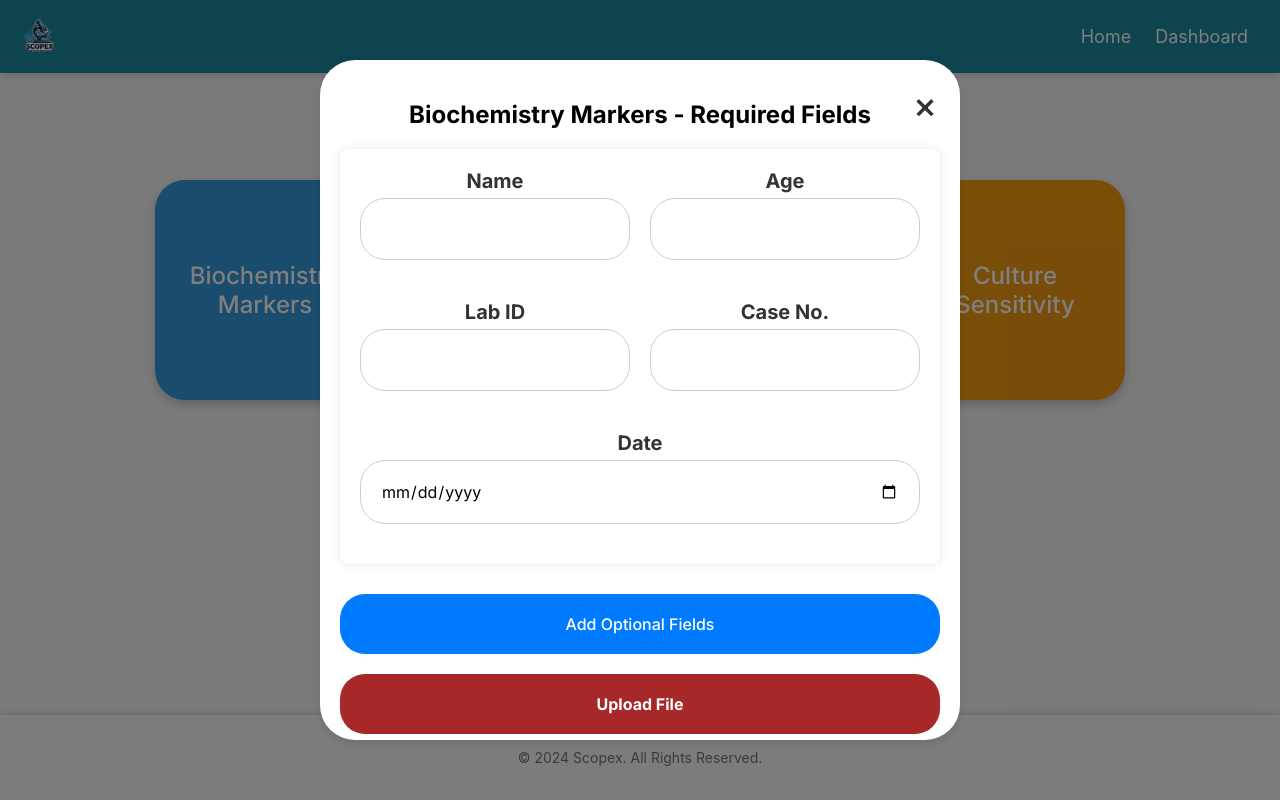
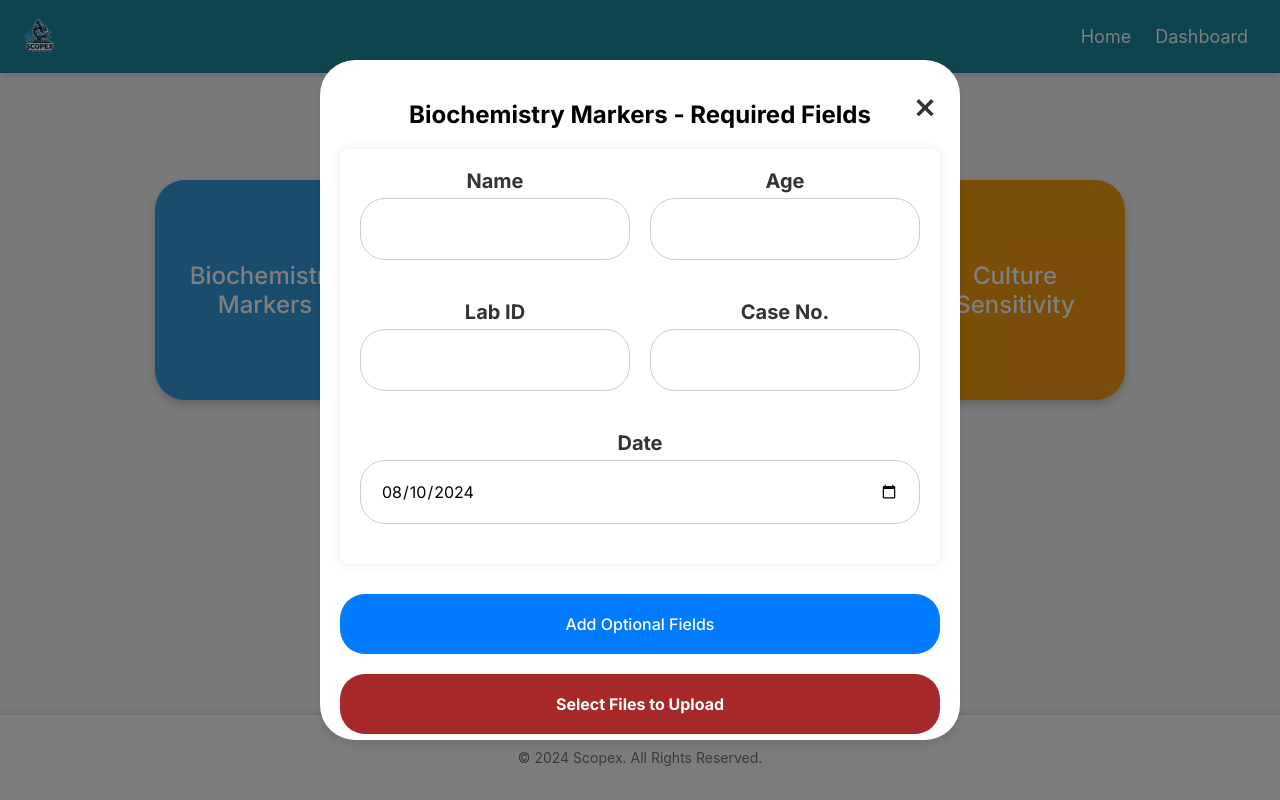
Before and after one commit to mlbrainlab/scopex, a React (Create React App) app: page / in a window 1280 px wide. Both pictures are taken after a click on the button "Biochemistry Markers". Built offline with nearby package versions, Linux system fonts and the light colour scheme.

Commit message:
logic: Fix upload and submit functions

```diff
--- a/src/components/MainPage.js
+++ b/src/components/MainPage.js
@@ -1,5 +1,6 @@
 import React, { useState, useEffect } from 'react';
 import TemplateForm from './TemplateForm';
+import axios from 'axios';
 import './MainPage.css'; // Include custom styles
 
 const templates = [
@@ -180,7 +181,7 @@ function MainPage() {
   const [selectedTemplate, setSelectedTemplate] = useState(null);
   const [viewOptionalFields, setViewOptionalFields] = useState(false);
   const [viewRequiredFields, setViewRequiredFields] = useState(true);
-
+  const [formData, setFormData] = useState({});
   const [fileName, setFileName] = useState("No File Chosen");
 
   const handleFileChange = (e) => {
@@ -191,6 +192,8 @@ function MainPage() {
       setSelectedTemplate(template);
       setViewOptionalFields(false);
       setViewRequiredFields(true); // Start with the required fields
+      setFormData({}); // Reset form data when a new template is selected
+      resetFileInput(); // Reset file input
   };
 
   const handleViewOptionalFields = () => {
@@ -208,6 +211,73 @@ function MainPage() {
       setViewOptionalFields(false); // Reset everything when closing the popup
   };
 
+  const handleInputChange = (e) => {
+      setFormData({
+          ...formData,
+          [e.target.name]: e.target.value,
+      });
+  };
+
+  const resetFileInput = () => {
+    const fileInput = document.getElementById('file-upload');
+    if (fileInput) {
+        fileInput.value = ""; // Clear the file input
+    }
+    setFileName("No File Chosen"); // Reset the file name state
+  };
+
+  const handleSubmit = async (e) => {
+      e.preventDefault();
+
+      let uploadedFilePath = null;
+
+      // Check if a file is selected and upload it
+      if (fileName !== "No File Chosen") {
+          const formData = new FormData();
+          const fileInput = document.getElementById('file-upload');
+          const selectedFile = fileInput.files[0];
+
+          // Ensure a file is selected
+          if (selectedFile) {
+              formData.append('file', selectedFile);
+
+              try {
+                  const uploadResponse = await axios.post(`${process.env.REACT_APP_API_URL}/api/upload`, formData, {
+                      headers: {
+                          'Content-Type': 'multipart/form-data'
+                      }
+                  });
+                  uploadedFilePath = uploadResponse.data.filePath;
+                  console.log('File uploaded:', uploadedFilePath);
+              } catch (error) {
+                  console.error('Error uploading file:', error);
+                  alert('Error uploading file');
+                  return; // Stop submission if the file upload fails
+              }
+          } else {
+              console.error('No file selected');
+              alert('Please select a file to upload');
+              return; // Stop submission if no file is selected
+          }
+      }
+
+      // Proceed with submitting form data
+      try {
+          const response = await axios.post(`${process.env.REACT_APP_API_URL}/api/form-submit`, {
+              templateName: selectedTemplate.name,
+              formData: {
+                  ...formData,
+                  filePath: uploadedFilePath // Add the file path to the form data
+              }
+          });
+          console.log('Form submitted:', response.data);
+          alert('Form submitted successfully');
+          handleClosePopup(); // Close the popup after submission
+      } catch (error) {
+          console.error('Error submitting form:', error);
+          alert('Error submitting form');
+      }
+  };
   // useEffect Hook to handle "Esc" key to close the popup
   useEffect(() => {
       const handleEscKey = (event) => {
@@ -244,30 +314,41 @@ function MainPage() {
               <div className="popup-overlay">
                   <div className="popup-content">
                       <button className="close-popup" onClick={handleClosePopup}>×</button>
-
                       {/* Conditional Rendering based on the current view */}
+                      <form onSubmit={handleSubmit}>
                           {!viewOptionalFields ? (
                               <div>
                                   <h2>{selectedTemplate.name} - Required Fields</h2>
-                          <TemplateForm template={selectedTemplate} showOptionalFields={false} showRequiredFields={true} />
-                          <button onClick={handleViewOptionalFields} className="optional-btn">
+                                  <TemplateForm
+                                      template={selectedTemplate}
+                                      showOptionalFields={false}
+                                      showRequiredFields={true}
+                                      handleInputChange={handleInputChange}
+                                      formData={formData}
+                                  />
+                                  <button type="button" onClick={handleViewOptionalFields} className="optional-btn">
                                       Add Optional Fields
                                   </button>
                               </div>
                           ) : (
                               <div>
-                          <button className="back-btn" onClick={handleGoBack}>
+                                  <button type="button" className="back-btn" onClick={handleGoBack}>
                                       ←
                                   </button>
                                   <h2>{selectedTemplate.name} - Optional Fields</h2>
-                          <TemplateForm template={selectedTemplate} showOptionalFields={true} showRequiredFields={false}/>
+                                  <TemplateForm
+                                      template={selectedTemplate}
+                                      showOptionalFields={true}
+                                      showRequiredFields={false}
+                                      handleInputChange={handleInputChange}
+                                      formData={formData}
+                                  />
                               </div>
                           )}
-
                           {/* Custom File Upload */}
                           <div className="form-group full-width-upload">
                               <label htmlFor="file-upload" className="upload-btn">
-                          Upload File
+                                  Select Files to Upload
                               </label>
                               <input
                                   type="file"
@@ -278,11 +359,11 @@ function MainPage() {
                               />
                               <span className="file-name">{fileName}</span>
                           </div>
-
                           {/* Submit Button */}
                           <div className="form-actions">
                               <button type="submit" className="submit-btn">Submit</button>
                           </div>
+                      </form>
                   </div>
               </div>
           )}
--- a/src/components/TemplateForm.js
+++ b/src/components/TemplateForm.js
@@ -1,8 +1,21 @@
-import React, { useState } from 'react';
+import React, { useEffect } from 'react';
 
-function TemplateForm({ template, showOptionalFields, showRequiredFields }) {
+function TemplateForm({ template, showOptionalFields, showRequiredFields, handleInputChange, formData }) {
+
+    // Set today's date as the default value for the Date field
+    useEffect(() => {
+        if (!formData.Date) {
+            handleInputChange({
+                target: {
+                    name: 'Date',
+                    value: new Date().toISOString().split('T')[0] // Set to today's date
+                }
+            });
+        }
+    }, [formData, handleInputChange]);
+
     return (
-        <form className="form-container">
+        <div className="form-container">
             {/* Render required fields */}
             {showRequiredFields && template.requiredFields.map((field, index) => (
                 <div className="form-group" key={index}>
@@ -11,6 +24,8 @@ function TemplateForm({ template, showOptionalFields, showRequiredFields }) {
                         type={field.type}
                         id={field.label}
                         name={field.label}
+                        value={formData[field.label] || ''}
+                        onChange={handleInputChange}
                         required={field.required}
                     />
                 </div>
@@ -23,10 +38,12 @@ function TemplateForm({ template, showOptionalFields, showRequiredFields }) {
                         type={field.type}
                         id={field.label}
                         name={field.label}
+                        value={formData[field.label] || ''}
+                        onChange={handleInputChange}
                     />
                 </div>
             ))}
-        </form>
+        </div>
     );
 }
 
```
Lines whose indentation alone changed are shown as unchanged.
